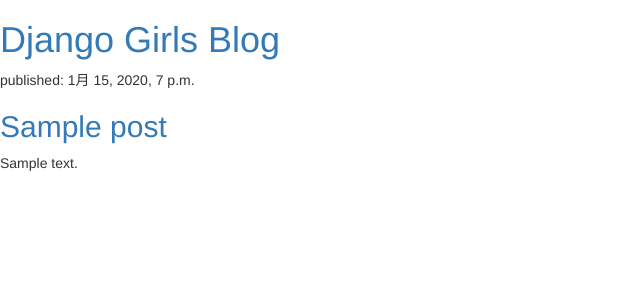
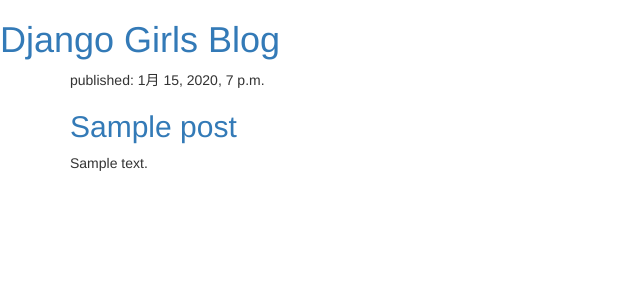
Before and after one commit to masa48326/django_girls_practice, a Django app: page / in a window 1280 px wide. Shown: the top 300 px of the page, without its empty margins (0-640 px from the left). Run offline with Django 3.2, Linux system fonts and the light colour scheme; tables that the repository leaves empty hold one stand-in row (values such as "Sample post"); some libraries are stand-ins or nearby versions.

Commit message:
css bootstrap追加02

```diff
--- a/templates/blog/post_list.html
+++ b/templates/blog/post_list.html
@@ -4,21 +4,28 @@
     <title>Django Girls blog</title>
     <link rel="stylesheet" href="//maxcdn.bootstrapcdn.com/bootstrap/3.2.0/css/bootstrap.min.css">
     <link rel="stylesheet" href="//maxcdn.bootstrapcdn.com/bootstrap/3.2.0/css/bootstrap-theme.min.css">
+    <link href="//fonts.googleapis.com/css?family=Lobster&subset=latin,latin-ext" rel="stylesheet" type="text/css">
     <link rel="stylesheet" href="{% static 'css/blog.css' %}">
 </head>
 <body>
-<div>
+<div class="page=header">
     <h1><a href="/">Django Girls Blog</a></h1>
 </div>
 
-
-{% for post in posts %}
-    <div>
-        <p>published: {{ post.published_date }}</p>
-        <h2><a href="">{{ post.title }}</a></h2>
-        <p>{{ post.text|linebreaksbr }}</p>
+<div class="content container">
+    <div class="row">
+        <div class="col-md-8">
+            {% for post in posts %}
+                <div class="post">
+                    <div class="date">
+                        <p>published: {{ post.published_date }}</p>
+                    </div>
+                    <h2><a href="">{{ post.title }}</a></h2>
+                    <p>{{ post.text|linebreaksbr }}</p>
+                </div>
+            {% endfor %}
+        </div>
     </div>
-{% endfor %}
-
+</div>
 </body>
 </html>
```
